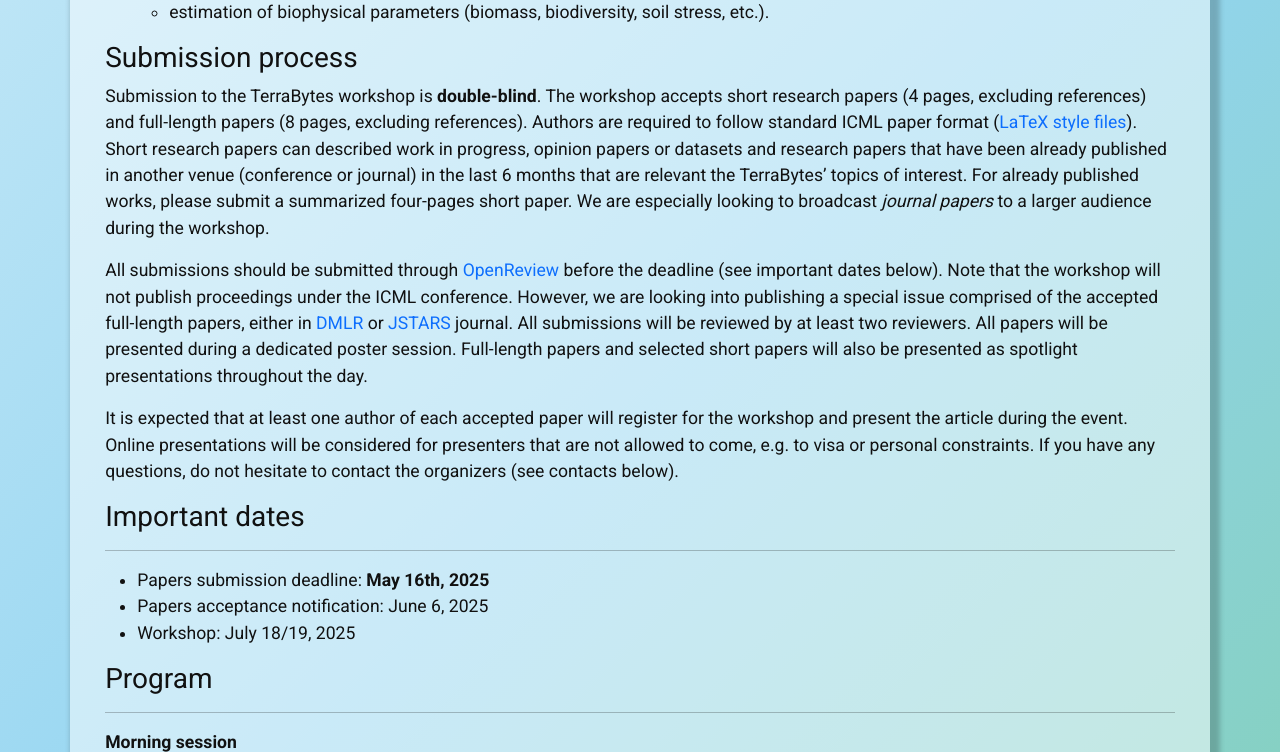
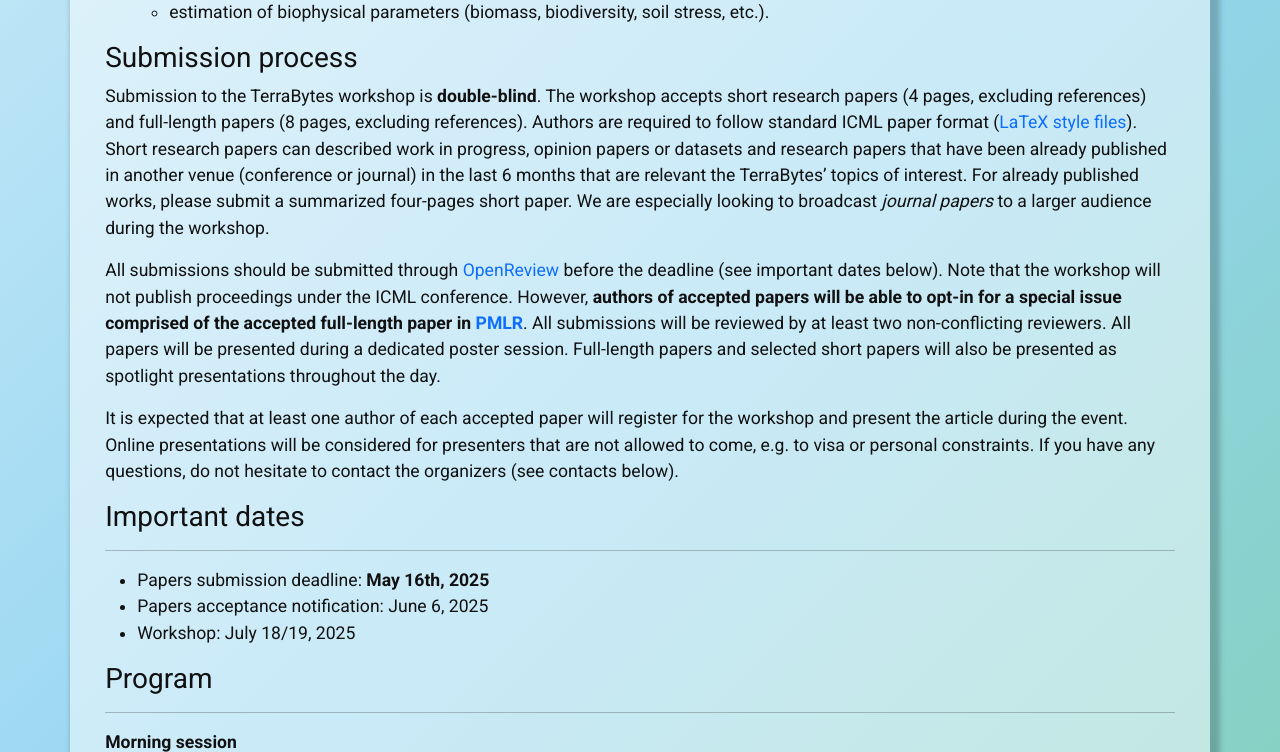
Before and after one commit to TerraBytes-Workshop/terrabytes-workshop.github.io, a Jekyll site: the page built from index.md, in a window 1280 px wide and 900 px high, scrolled down 1451 px, cut to the strip 0-752 px from the top of the window. Built offline with Jekyll 4.4.1, drawn with Linux system fonts in a browser that asks for light colours; nearby versions of some CDN libraries.

Commit message:
PMLR link

```diff
--- a/index.md
+++ b/index.md
@@ -58,9 +58,10 @@ We invite submissions on the following topics:
 
 Submission to the TerraBytes workshop is **double-blind**. The workshop accepts short research papers (4 pages, excluding references) and full-length papers (8 pages, excluding references). Authors are required to follow standard ICML paper format ([LaTeX style files](https://media.icml.cc/Conferences/ICML2025/Styles/icml2025.zip)). Short research papers can described work in progress, opinion papers or  datasets and research papers that have been already published in another venue (conference or journal) in the last 6 months that are relevant the TerraBytes' topics of interest. For already published works, please submit a summarized four-pages short paper. We are especially looking to broadcast *journal papers* to a larger audience during the workshop.
 
+
 All submissions should be submitted through [OpenReview](https://openreview.net/group?id=ICML.cc/2025/Workshop/TerraBytes) before the deadline (see important dates below).
-Note that the workshop will not publish proceedings under the ICML conference. However, we are looking into publishing a special issue comprised of the accepted full-length papers, either in [DMLR](https://data.mlr.press/) or [JSTARS](https://ieeexplore-ieee-org.focus.lib.kth.se/xpl/RecentIssue.jsp?punumber=4609443) journal.
-All submissions will be reviewed by at least two reviewers. All papers will be presented during a dedicated poster session. Full-length papers and selected short papers will also be presented as spotlight presentations throughout the day.
+Note that the workshop will not publish proceedings under the ICML conference. However, **authors of accepted papers will be able to opt-in for a special issue comprised of the accepted full-length paper in [PMLR](https://proceedings.mlr.press/)**.
+All submissions will be reviewed by at least two non-conflicting reviewers. All papers will be presented during a dedicated poster session. Full-length papers and selected short papers will also be presented as spotlight presentations throughout the day.
 
 It is expected that at least one author of each accepted paper will register for the workshop and present the article during the event. Online presentations will be considered for presenters that are not allowed to come, e.g. to visa or personal constraints. If you have any questions, do not hesitate to contact the organizers (see contacts below).
 
```
